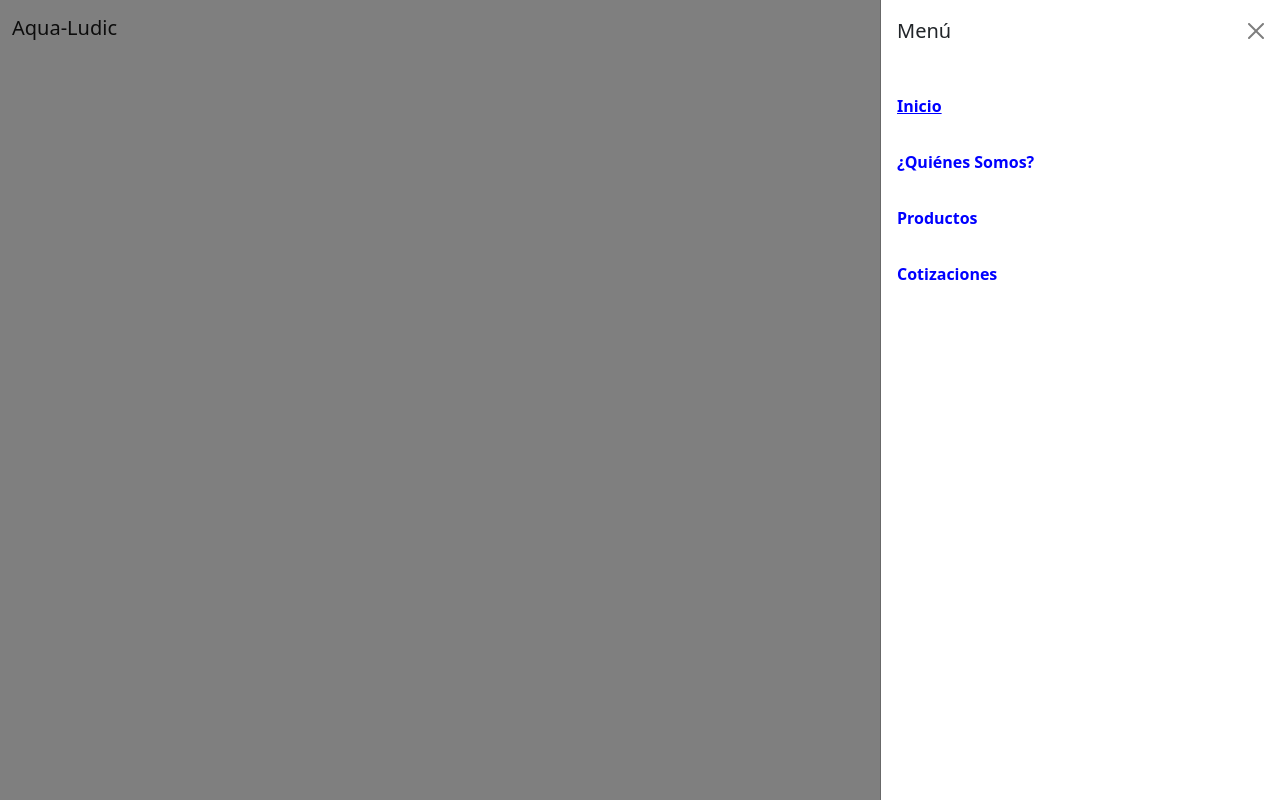
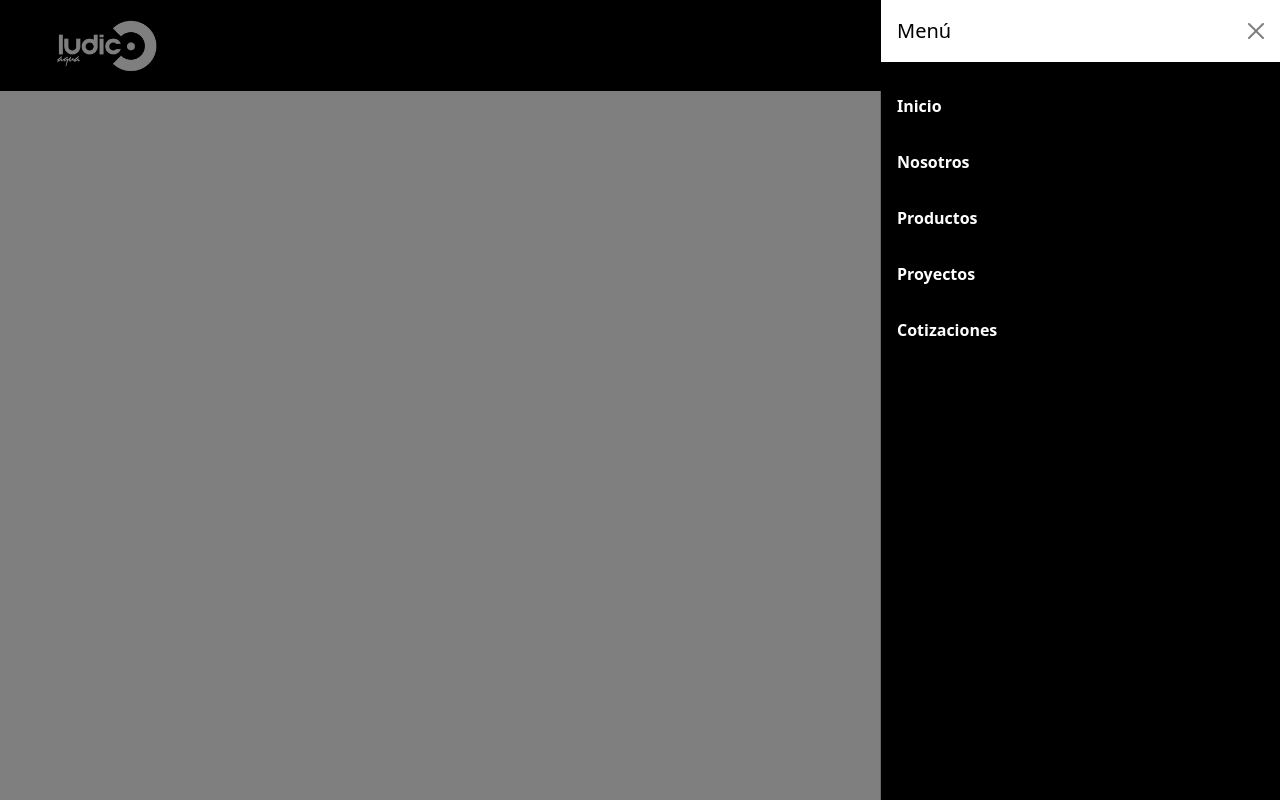
Before and after one commit to RodrigoGutierrezPacheco/Aqua-Ludic, a React (Create React App) app: page / in a window 1280 px wide. Both pictures are taken after a click on the button 1240 px from the left and 28 px from the top of the page. Built offline with nearby package versions, Linux system fonts and the light colour scheme; no server answers.

Commit message:
modificacion colores y animaciones navbar

```diff
--- a/src/components/Navbar/Navbar.css
+++ b/src/components/Navbar/Navbar.css
@@ -1,6 +1,13 @@
 .navbar-text{
-	margin-right:5% ;
 	text-decoration: none;
-	color:blue;
-	font-weight: 600;
+	color:white;
+	font-weight: 800;
 }
+
+.navbar{
+	background-color: rgb(0, 0, 0);
+}
+
+.navbar-logo{
+	width: 50%;
+}
--- a/src/components/Navbar/Navbar.jsx
+++ b/src/components/Navbar/Navbar.jsx
@@ -14,26 +14,27 @@ function NavBar() {
     <>
       {['xxl'].map((expand) => (
 				<motion.div whileTap={{color:'black'}} >
-        <Navbar key={expand} className='navbar'  expand={expand} className="mb-3">
+        <Navbar key={expand} className='navbar'  expand={expand}  className="mb-3">
           <Container fluid>
-            <motion.a whileHover={{scale:1.1,fontWeight:2000,borderBottom:'5px solid blue'}} whileTap={{scale:0.7}}><Navbar.Brand href="/"><motion.a whileHover={{scale:2,color:'blue',rotate:25,marginBottom:'5px solid blue'}} whileTap={{scale:3}}>Aqua-Ludic</motion.a></Navbar.Brand></motion.a>
-            <Navbar.Toggle aria-controls={`offcanvasNavbar-expand-${expand}`} />
-            <Navbar.Offcanvas
+            <motion.a transition={{duration:1}} initial={{scale:1.2}} animate={{scale:1,rotate:360}} whileHover={{scale:1.1,fontWeight:2000,borderBottom:'5px solid white',borderTop:'5px solid white'}} whileTap={{scale:0.7}}><Navbar.Brand href="/"><motion.a whileHover={{scale:2,color:'white',rotate:25,marginBottom:'5px solid white'}} whileTap={{scale:3,transition:{duration:1}}}><motion.img className='navbar-logo' src='images/logo-blanco.webp'/></motion.a></Navbar.Brand></motion.a>
+            <Navbar.Toggle style={{backgroundColor:'white'}} aria-controls={`offcanvasNavbar-expand-${expand}`} />
+            <Navbar.Offcanvas style={{backgroundColor:'black',margin:'2px solid white'}}
               id={`offcanvasNavbar-expand-${expand}`}
               aria-labelledby={`offcanvasNavbarLabel-expand-${expand}`}
               placement="end"
             >
-              <Offcanvas.Header closeButton>
-                <Offcanvas.Title id={`offcanvasNavbarLabel-expand-${expand}`}>
+              <Offcanvas.Header style={{color:'white',backgroundColor:'white'}} closeButton>
+                <Offcanvas.Title style={{color:'black',}} id={`offcanvasNavbarLabel-expand-${expand}`}>
                   Menú
                 </Offcanvas.Title>
               </Offcanvas.Header>
               <Offcanvas.Body>
                 <Nav className="justify-content-end flex-grow-1 pe-3">
-                  <motion.a className='navbar-text' whileTap={{scale:0.7,href:'/'}} whileHover={{scale:1.3,color:'blue',fontWeight:2000,borderBottom:'4px solid blue',textAlign:'center'}}><Nav.Link href="/"><motion.a whileHover={{color:'blue'}} href='/'>Inicio</motion.a></Nav.Link></motion.a>
-									<motion.a className='navbar-text' whileTap={{scale:0.7}} whileHover={{scale:1.3,marginLeft:'15%',color:'blue',fontWeight:2000,borderBottom:'4px solid blue'}}><Nav.Link href="/nosotros"><motion.a whileHover={{color:'blue',textAlign:'center'}}>¿Quiénes Somos?</motion.a></Nav.Link></motion.a>
-									<motion.a className='navbar-text' whileTap={{scale:0.7}} whileHover={{scale:1.3,marginLeft:'15%',color:'blue',fontWeight:2000,borderBottom:'4px solid blue'}}><Nav.Link href="/productos"><motion.a whileHover={{color:'blue'}}>Productos</motion.a></Nav.Link></motion.a>
-									<motion.a className='navbar-text' whileTap={{scale:0.7}} whileHover={{scale:1.3,marginLeft:'15%',color:'blue',fontWeight:2000,borderBottom:'4px solid blue'}}><Nav.Link href="/cotizaciones"><motion.a whileHover={{color:'blue'}}>Cotizaciones</motion.a></Nav.Link></motion.a>
+								<motion.a className='navbar-text' whileTap={{scale:0.7,href:'/'}} whileHover={{scale:1.3,color:'white',fontWeight:2000,borderBottom:'4px solid white',textAlign:'center'}}><Nav.Link href="/"><motion.a whileHover={{color:'white'}} style={{color:'white'}} href='/' className='navbar-text'>Inicio</motion.a></Nav.Link></motion.a>
+								<motion.a className='navbar-text' whileTap={{scale:0.7,href:'/'}} whileHover={{scale:1.3,color:'white',fontWeight:2000,borderBottom:'4px solid white',textAlign:'center'}}><Nav.Link href="/"><motion.a whileHover={{color:'white'}} style={{color:'white'}} href='/' className='navbar-text'>Nosotros</motion.a></Nav.Link></motion.a>
+								<motion.a className='navbar-text' whileTap={{scale:0.7,href:'/'}} whileHover={{scale:1.3,color:'white',fontWeight:2000,borderBottom:'4px solid white',textAlign:'center'}}><Nav.Link href="/"><motion.a whileHover={{color:'white'}} style={{color:'white'}} href='/' className='navbar-text'>Productos</motion.a></Nav.Link></motion.a>
+								<motion.a className='navbar-text' whileTap={{scale:0.7,href:'/'}} whileHover={{scale:1.3,color:'white',fontWeight:2000,borderBottom:'4px solid white',textAlign:'center'}}><Nav.Link href="/"><motion.a whileHover={{color:'white'}} style={{color:'white'}} href='/' className='navbar-text'>Proyectos</motion.a></Nav.Link></motion.a>
+								<motion.a className='navbar-text' whileTap={{scale:0.7,href:'/'}} whileHover={{scale:1.3,color:'white',fontWeight:2000,borderBottom:'4px solid white',textAlign:'center'}}><Nav.Link href="/"><motion.a whileHover={{color:'white'}} style={{color:'white'}} href='/' className='navbar-text'>Cotizaciones</motion.a></Nav.Link></motion.a>
                 </Nav>
                {/* aqui puede ir imagen para contacto */}
               </Offcanvas.Body>
```
Also changed, not shown: public/images/logo-blanco.webp (added).
